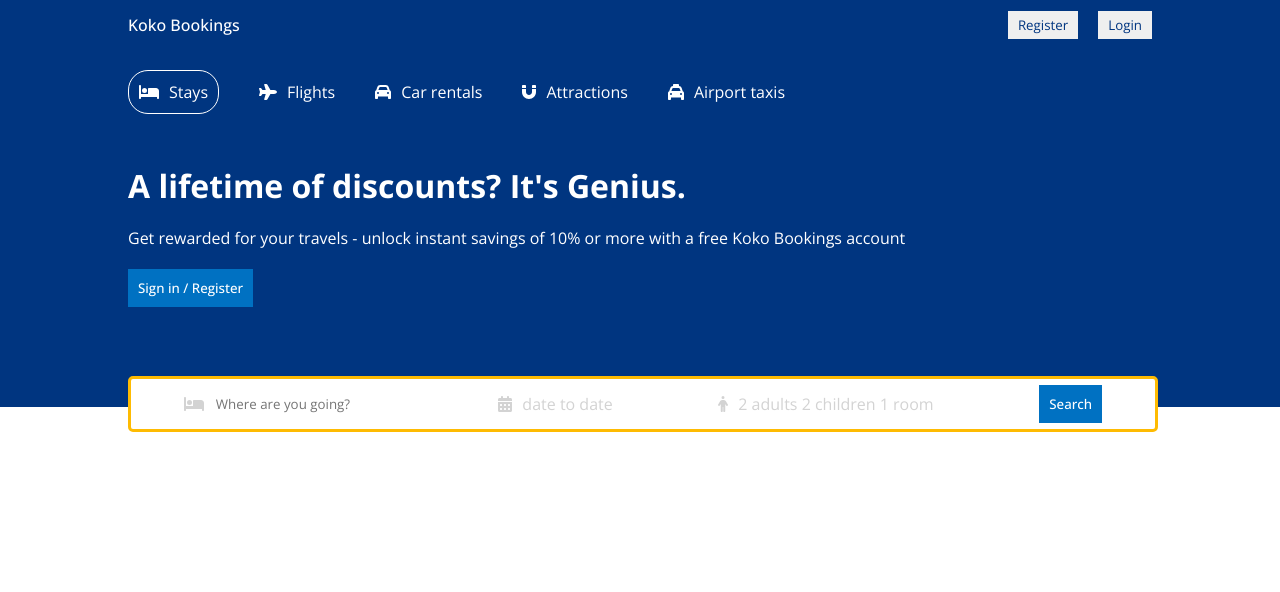
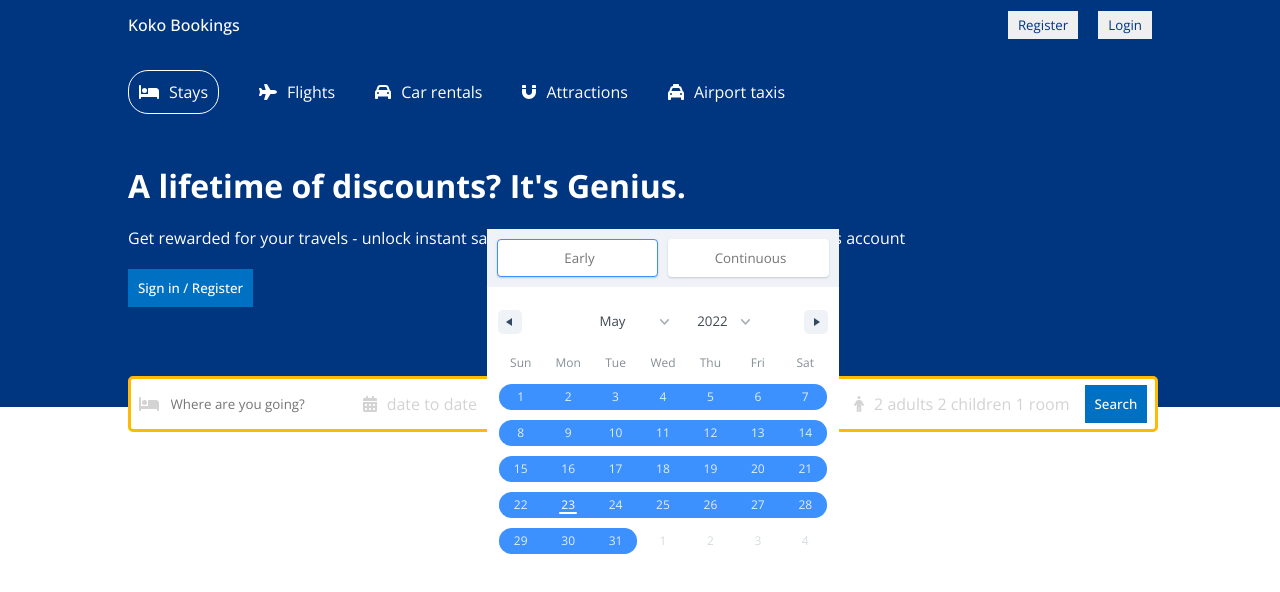
Before and after one commit to Koko-Dev/react-reservation-app, a React (Create React App) app: page / in a window 1280 px wide. Shown: the top 592 px of the page. Built offline with nearby package versions, Linux system fonts and the light colour scheme.

Commit message:
Header.js:  Import mains css file, theme css file; import DateRange from react-date-range; import useState from react;  Add DateRange code from react-date-range -- set date state with option stateDate, endDate and ey;  apply this const to div with icon faCalendarDays

```diff
--- a/src/components/header/Header.js
+++ b/src/components/header/Header.js
@@ -1,4 +1,5 @@
 import './header.css';
+import { useState } from 'react';
 import {FontAwesomeIcon} from '@fortawesome/react-fontawesome'
 import {
 	faPlane,
@@ -8,10 +9,20 @@
 	faBed,
 	faCalendarDays,
 	faPerson,
-} from '@fortawesome/free-solid-svg-icons'
+} from '@fortawesome/free-solid-svg-icons';
+import 'react-date-range/dist/styles.css'; // main css file
+import 'react-date-range/dist/theme/default.css'; // theme css file
+import { DateRange } from 'react-date-range';
 
 
 const Header = () => {
+	const [date, setDate] = useState([
+		{
+			stateDate: new Date(),
+			endDate: null,
+			key: 'selection'
+		}
+	]);
 	return (
 		<div className="header">
 			<div className="headerContainer">
@@ -56,6 +67,12 @@
 						                 className="headerIcon"/>
 						<span className="headerSearchText">date to date</span>
 						{/* /.headerSearchText */}
+						<DateRange
+							editableDateInputs={true}
+							onChange={item => setDate([item.selection])}
+							moveRangeOnFirstSelection={false}
+							ranges={date}
+						/>
 
 					</div>
 					<div className="headerSearchItem">
```
